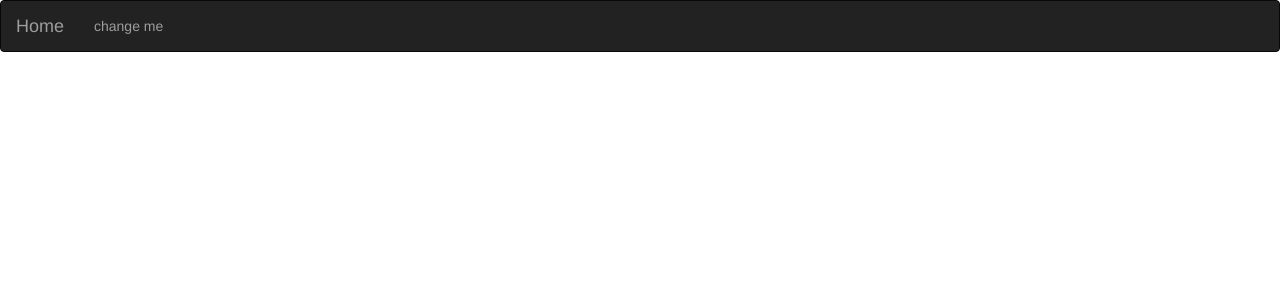
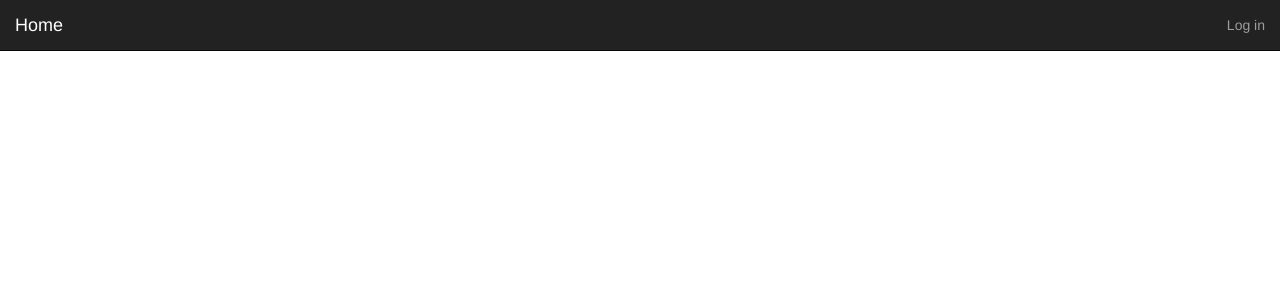
Before and after one commit to james9909/home-server, a Flask app: page / in a window 1280 px wide. Shown: the top 300 px of the page. Run offline with Flask 2, Linux system fonts and the light colour scheme; some libraries are stand-ins or nearby versions.

Commit message:
Begin work on web integration

```diff
--- a/server/api/users.py
+++ b/server/api/users.py
@@ -52,6 +52,7 @@ def login_user(email, password):
     if utils.check_password(user.password, password):
         session["email"] = email
         session["admin"] = admin == True
+        session["logged_in"] = True
         return True
     return False
 
@@ -70,3 +71,6 @@ def add_user(email, password, admin):
     with app.app_context():
         db.session.add(user)
         db.session.commit()
+
+def is_logged_in():
+    return "logged_in" in session and session["logged_in"]
--- a/server/templates/base.html
+++ b/server/templates/base.html
@@ -12,7 +12,7 @@
     </head>
 
     <body>
-        <nav class="navbar navbar-inverse navbar-default">
+        <nav class="navbar navbar-inverse navbar-static-top">
             <div class="container-fluid">
                 <div class="navbar-header">
                     <button type="button" class="navbar-toggle collapsed" data-toggle="collapse" data-target="#navbar" aria-expanded="false" aria-controls="navbar">
@@ -26,7 +26,20 @@
 
                 <div id="navbar" class="navbar-collapse collapse">
                     <ul class="nav navbar-nav">
-                        <li><a href="#">change me</a></li>
+                    </ul>
+                    <ul class="nav navbar-nav navbar-right">
+                        {% if logged_in %}
+                        <li class="dropdown">
+                            <a href="#" class="dropdown-toggle" data-toggle="dropdown" role="button" aria-haspopup="true" aria-expanded="false">Dropdown <span class="caret"></span></a>
+                            <ul class="dropdown-menu">
+                                <li><a href="/system">System Overview</a></li>
+                                <li role="separator" class="divider"></li>
+                                <li><a href="/logout">Logout</a></li>
+                            </ul>
+                        </li>
+                        {% else %}
+                        <li><a href="/login">Log in</a</li>
+                        {% endif %}
                     </ul>
                 </div>
             </div>
```
